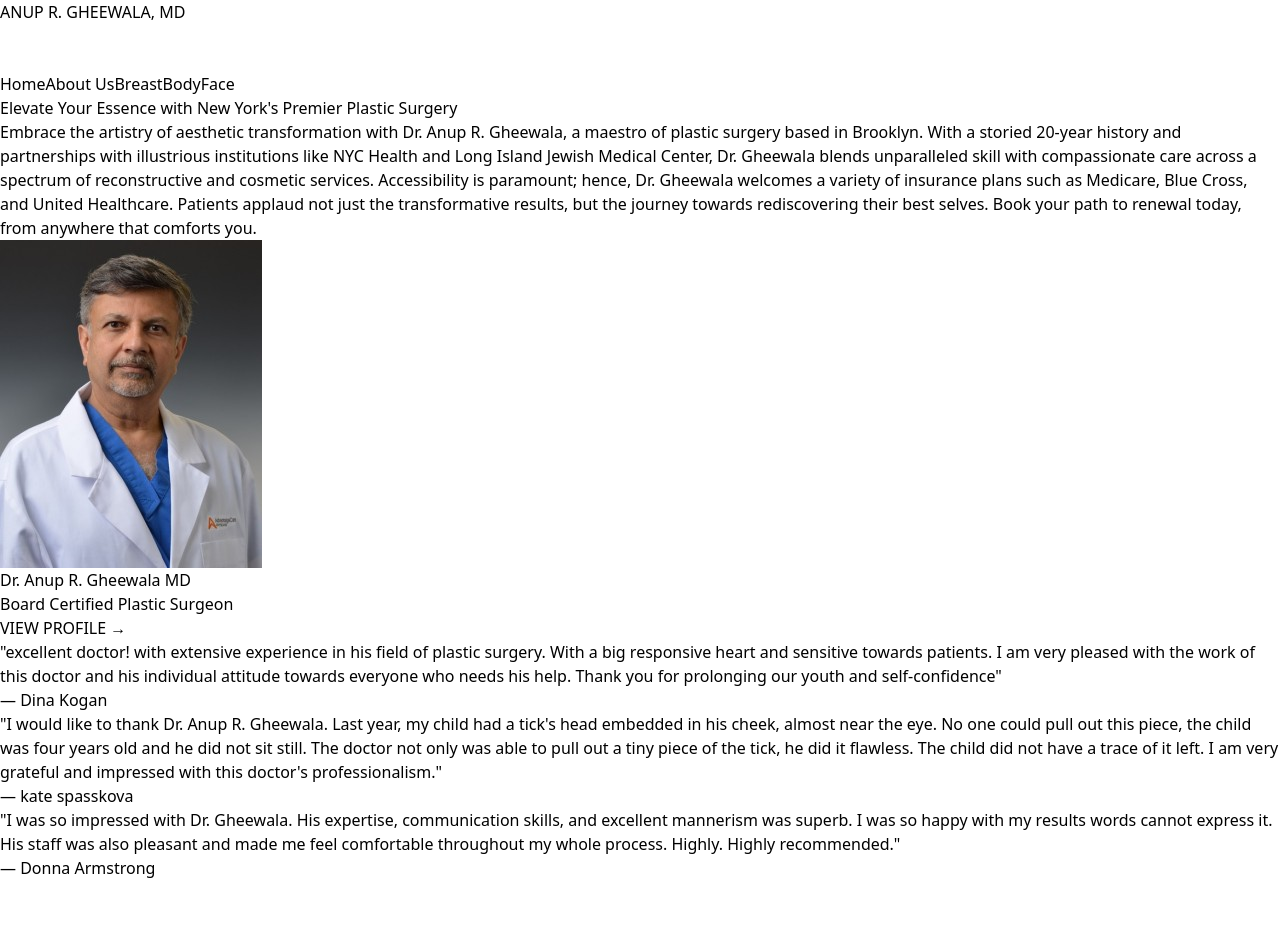
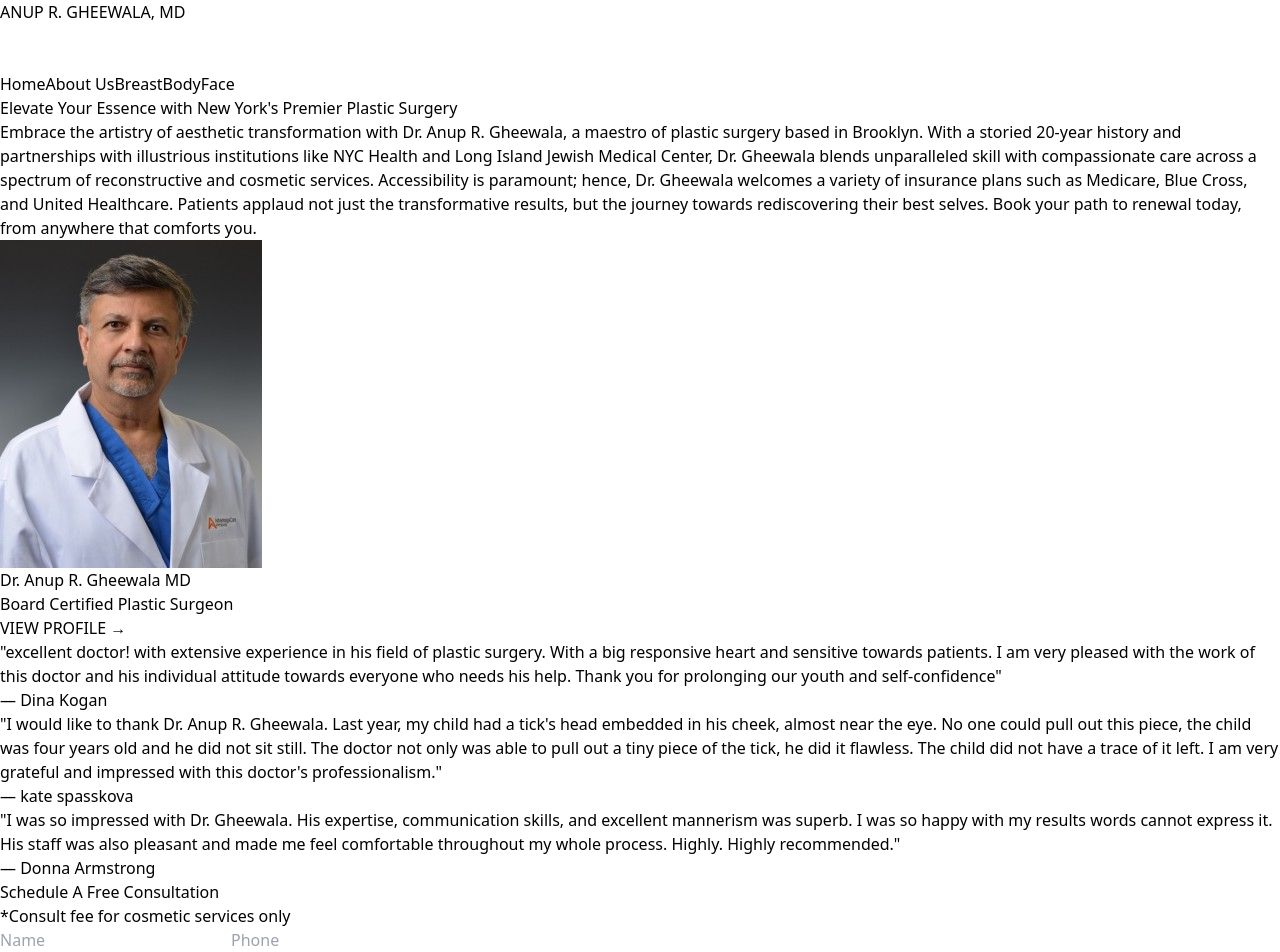
Before and after one commit to zikrya/Dr.Gheewala-Site, a React (Vite) app: page /about in a window 1280 px wide. Shown: the top 952 px of the page. Before the commit the page ends 880 px from the top, so only its background shows below. Built offline with nearby package versions, Linux system fonts and the light colour scheme.

Commit message:
[REFRACTOR]  minor edit

```diff
--- a/src/pages/About.jsx
+++ b/src/pages/About.jsx
@@ -1,12 +1,14 @@
 import React from 'react'
 import Bio from '../components/AboutComponents.jsx/Bio'
 import Doctor from '../components/AboutComponents.jsx/Doctor'
+import ContactForm from '../components/ContactForm'
 
 const About = () => {
   return (
     <>
     <Bio />
     <Doctor />
+    <ContactForm />
     </>
   )
 }
```
